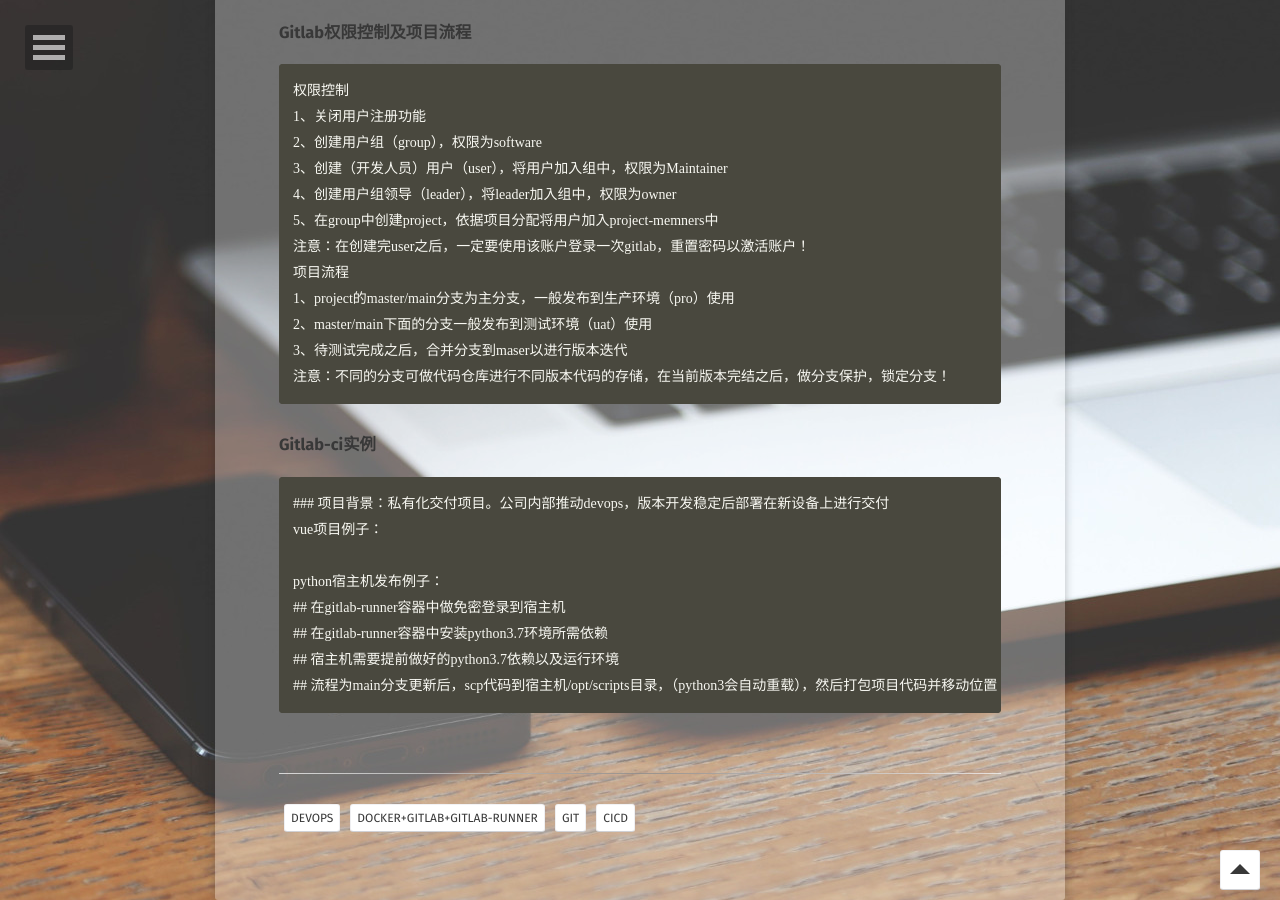
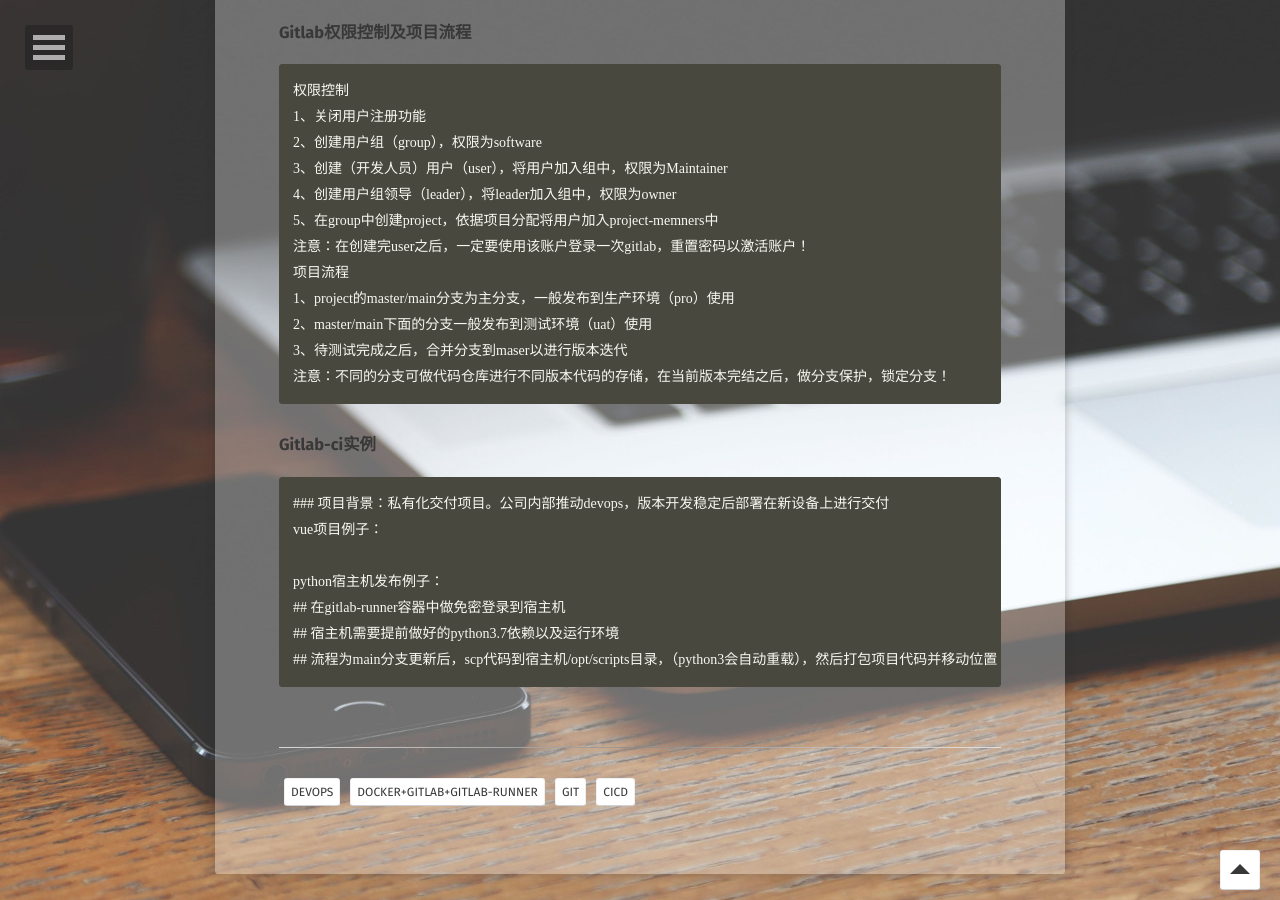
Before and after one commit to A17513081909/csz.github.io, a Jekyll site: the page built from _posts/2021-01-05-gitlab.md, in a window 1280 px wide and 900 px high, scrolled down 2733 px. Built offline with Jekyll 4.4.1, drawn with Linux system fonts in a browser that asks for light colours; some web fonts are replaced.

Commit message:
Update 2021-01-05-gitlab.md

````diff
--- a/_posts/2021-01-05-gitlab.md
+++ b/_posts/2021-01-05-gitlab.md
@@ -117,7 +117,6 @@ vue项目例子：
 
 python宿主机发布例子：
 ## 在gitlab-runner容器中做免密登录到宿主机
-## 在gitlab-runner容器中安装python3.7环境所需依赖
 ## 宿主机需要提前做好的python3.7依赖以及运行环境
 ## 流程为main分支更新后，scp代码到宿主机/opt/scripts目录，（python3会自动重载），然后打包项目代码并移动位置
 ```
````
